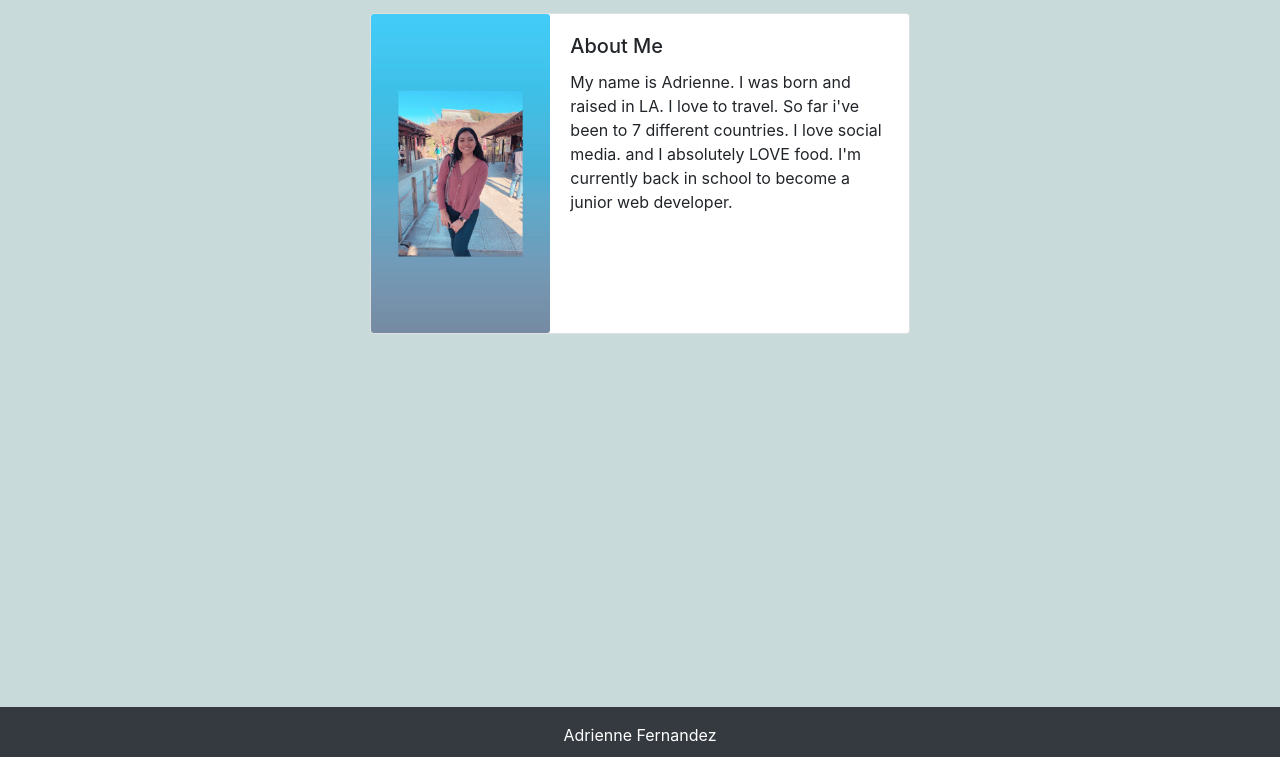
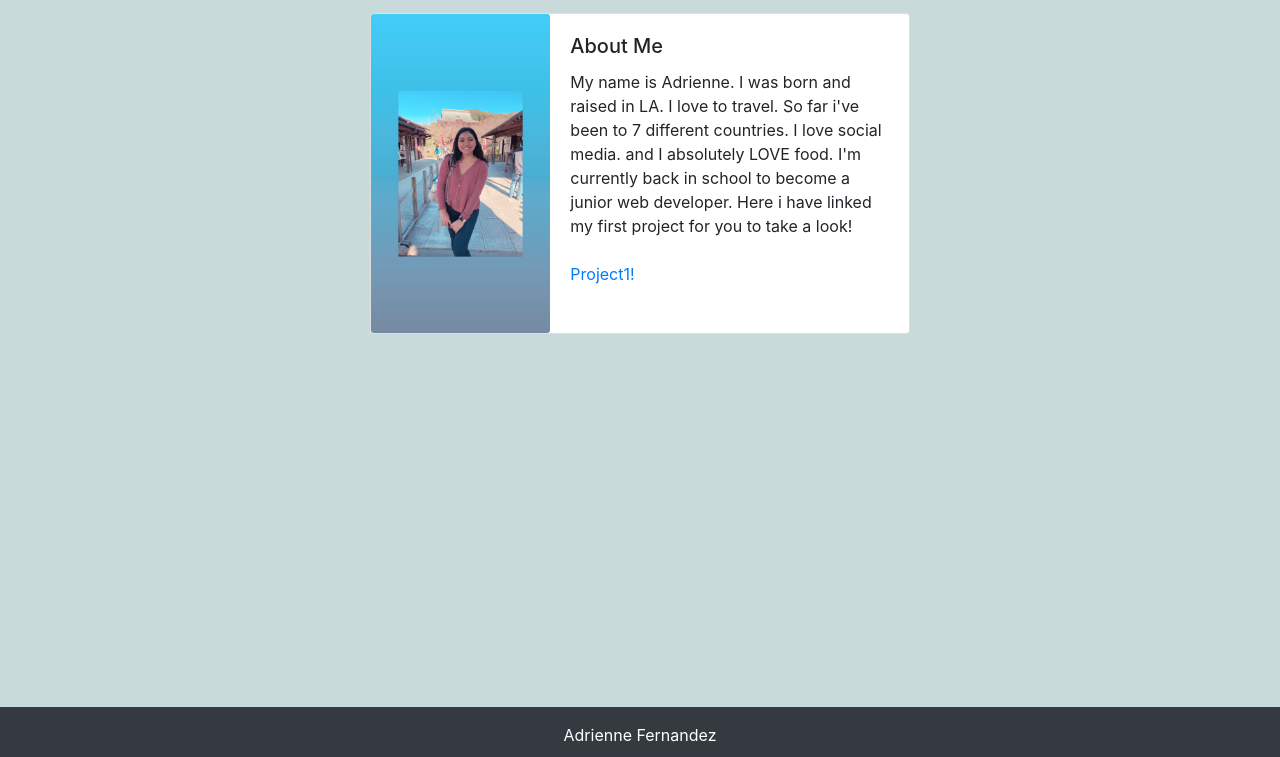
Before and after one commit to adriennefr/homework-2, a plain HTML site: page index.html in a window 1280 px wide. Shown: the part 43-800 px from the top of the page. Drawn offline with nearby package versions, Linux system fonts and the light colour scheme; a web font is replaced by a local one.

Commit message:
portfolio update

```diff
--- a/index.html
+++ b/index.html
@@ -11,6 +11,7 @@
     <link rel="stylesheet" href="assets/css/style.css">
     <!-- Bootstrap CSS -->
     <link rel="stylesheet" href="https://stackpath.bootstrapcdn.com/bootstrap/4.4.1/css/bootstrap.min.css" integrity="sha384-Vkoo8x4CGsO3+Hhxv8T/Q5PaXtkKtu6ug5TOeNV6gBiFeWPGFN9MuhOf23Q9Ifjh" crossorigin="anonymous">
+
     <title>About me: Adrienne</title>
   </head>
   <body style="background-color: #c8dada;">
@@ -38,7 +39,10 @@
                   <div class="card-body">
                     <h5 class="card-title">About Me</h5>
                     <p class="card-text">My name is Adrienne. I was born and raised in LA. I love to travel. So far i've been to 7 different countries. I love social media.
-                      and I absolutely LOVE food. I'm currently back in school to become a junior web developer.
+                      and I absolutely LOVE food. I'm currently back in school to become a junior web developer. Here i have linked my first project for you to take a look!
+                      <br>
+                      <br>
+                      <a href="https://andrewjknapp.github.io/yip/">Project1!</a>
                     </p>
                   </div>
                 </div>
```
